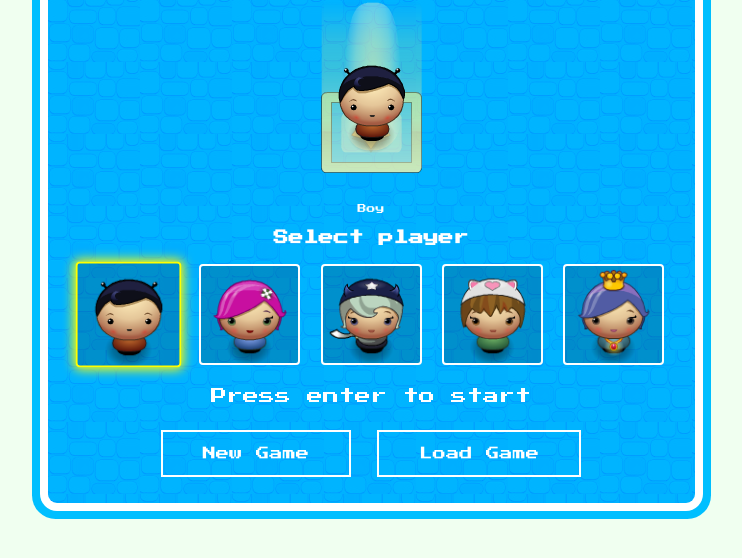
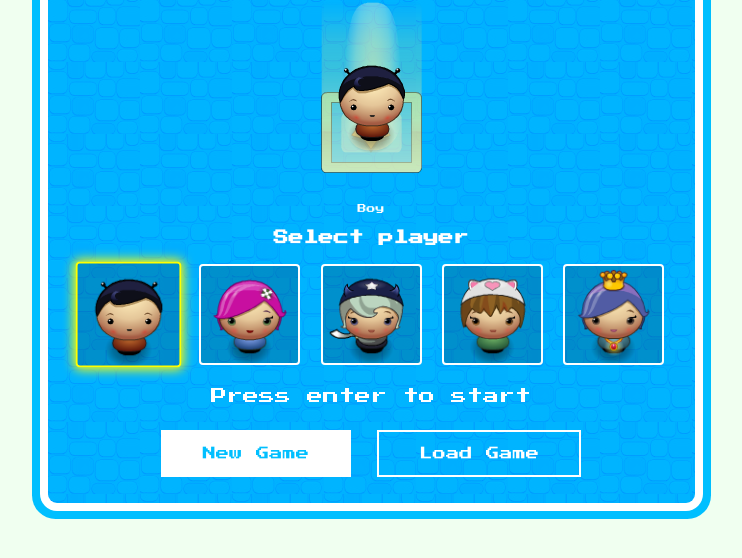
Before and after one commit to webdavloper/arcade-game, a plain HTML site: page index.html in a window 1280 px wide. In both pictures the pointer is over the button "New Game". Shown: the part 190-748 px from the top of the page, without its empty margins (269-1011 px from the left). Drawn offline with Linux system fonts and the light colour scheme.

Commit message:
Style.css updated

```diff
--- a/css/style.css
+++ b/css/style.css
@@ -126,11 +126,16 @@ body {
 
 .options button {
     background: none;
+    color: #fff;
     border: 2px solid #fff;
-    color: #fff;
     cursor: pointer;
     padding: 15px 40px;
     margin: 5px;
+}
+
+.options button:hover {
+    background-color: #fff;
+    color: deepskyblue;
 }
 
 .display {
```
